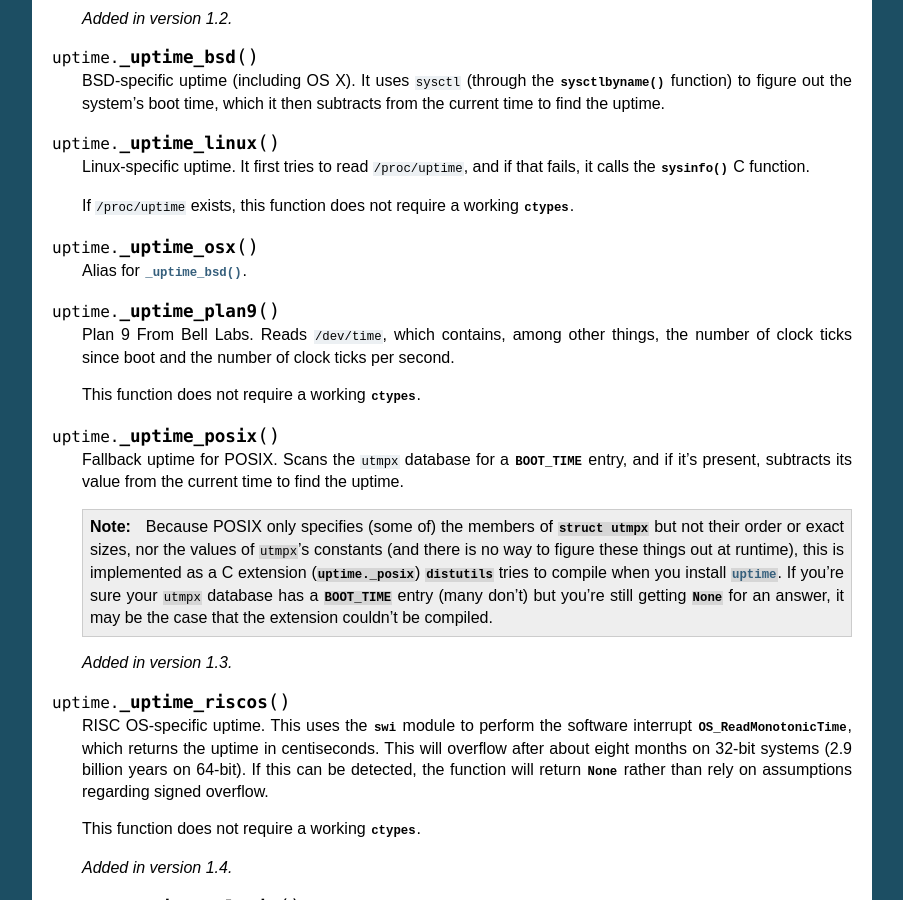
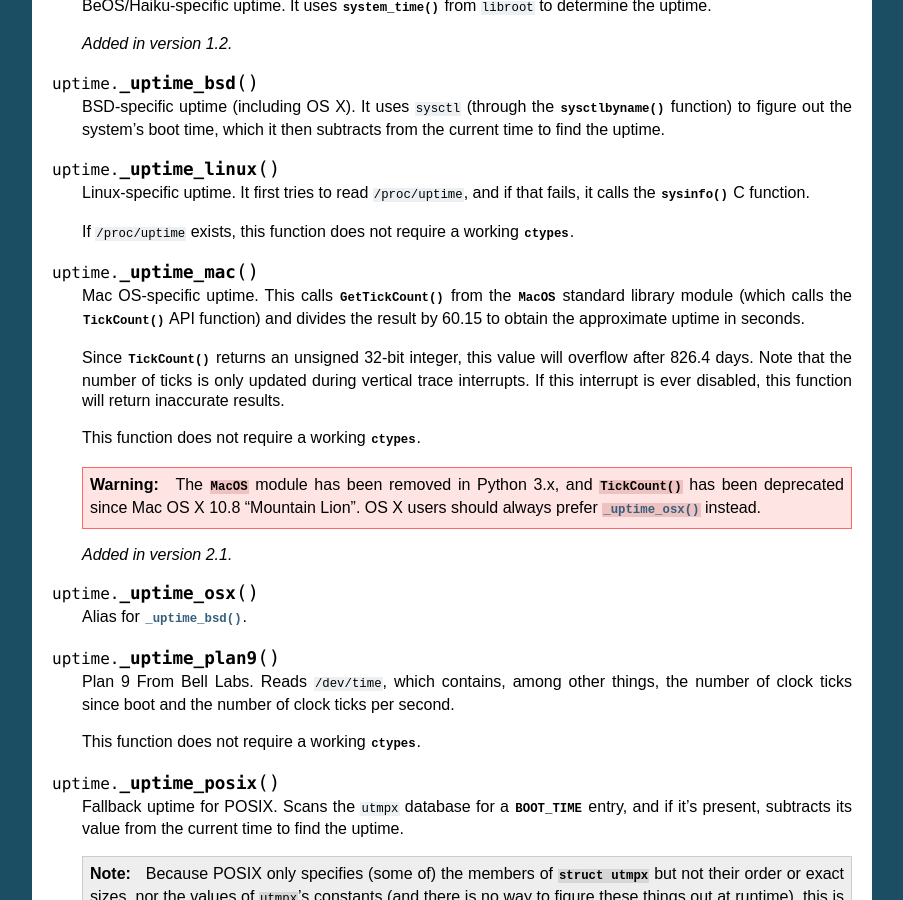
Before and after one commit to Cairnarvon/uptime, a Sphinx documentation site: the page built from doc/index.rst, in a window 1280 px wide and 900 px high, scrolled down 2728 px. Shown: the whole window, without its empty margins (198-1101 px from the left). Built offline with Sphinx 7.4.7, drawn with Linux system fonts in a browser that asks for light colours; some of the changed text lies outside the part shown.

Commit message:
Document _uptime_mac.

```diff
--- a/doc/index.rst
+++ b/doc/index.rst
@@ -59,7 +59,10 @@ the others on which it is therefore expected to work as well.
 | Icaros Desktop   | ✓      | :func:`_uptime_amiga`    | AROS, AmigaOS       |
 | 1.5.1            |        |                          |                     |
 +------------------+--------+--------------------------+---------------------+
-| Mac OS X "Lion"  | ✓      | :func:`_uptime_osx`      | Every Mac OS X      |
+| Mac OS 9.0       | ✓      | :func:`_uptime_mac`      | Every classic Mac   |
++------------------+--------+--------------------------+---------------------+
+| Mac OS X 10.7    | ✓      | :func:`_uptime_osx`,     | Every Mac OS X      |
+| "Lion"           |        | :func:`_uptime_mac`      |                     |
 +------------------+--------+--------------------------+---------------------+
 | MINIX 3.2.0      | ✓      | :func:`_uptime_linux`    |                     |
 +------------------+--------+--------------------------+---------------------+
@@ -211,6 +214,27 @@ uptime
    If :file:`/proc/uptime` exists, this function does not require a working
    :mod:`ctypes`.
 
+.. function:: _uptime_mac
+
+   Mac OS-specific uptime. This calls :func:`GetTickCount` from the :mod:`MacOS`
+   standard library module (which calls the :c:func:`TickCount` API function)
+   and divides the result by 60.15 to obtain the approximate uptime in seconds.
+
+   Since :c:func:`TickCount` returns an unsigned 32-bit integer, this value
+   will overflow after 826.4 days. Note that the number of ticks is only updated
+   during vertical trace interrupts. If this interrupt is ever disabled, this
+   function will return inaccurate results.
+
+   This function does not require a working :mod:`ctypes`.
+
+   .. warning::
+
+      The :mod:`MacOS` module has been removed in Python 3.x, and
+      :c:func:`TickCount` has been deprecated since Mac OS X 10.8 "Mountain
+      Lion". OS X users should always prefer :func:`_uptime_osx` instead.
+
+   .. versionadded:: 2.1
+
 .. function:: _uptime_osx
 
    Alias for :func:`_uptime_bsd`.
```
